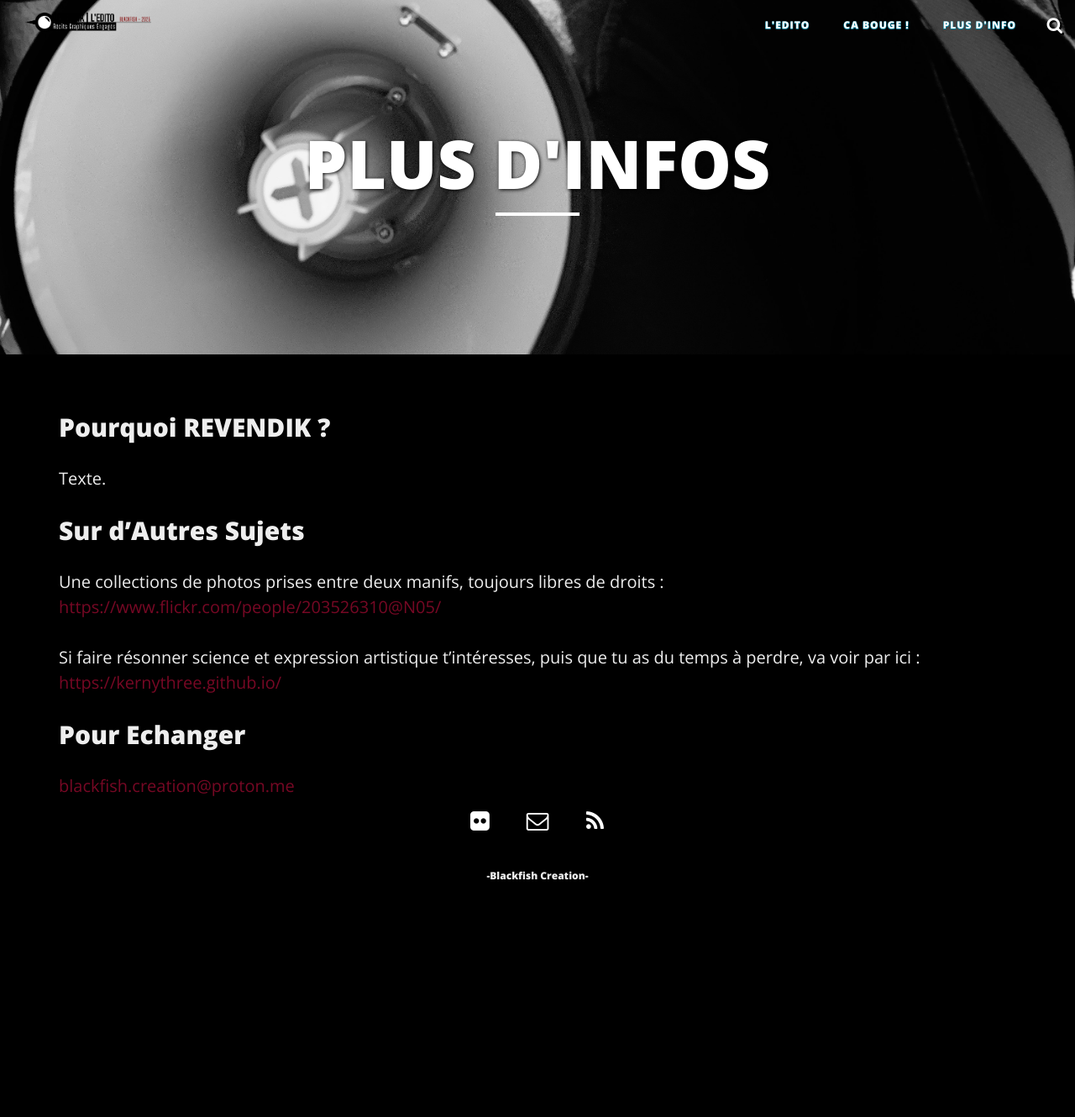
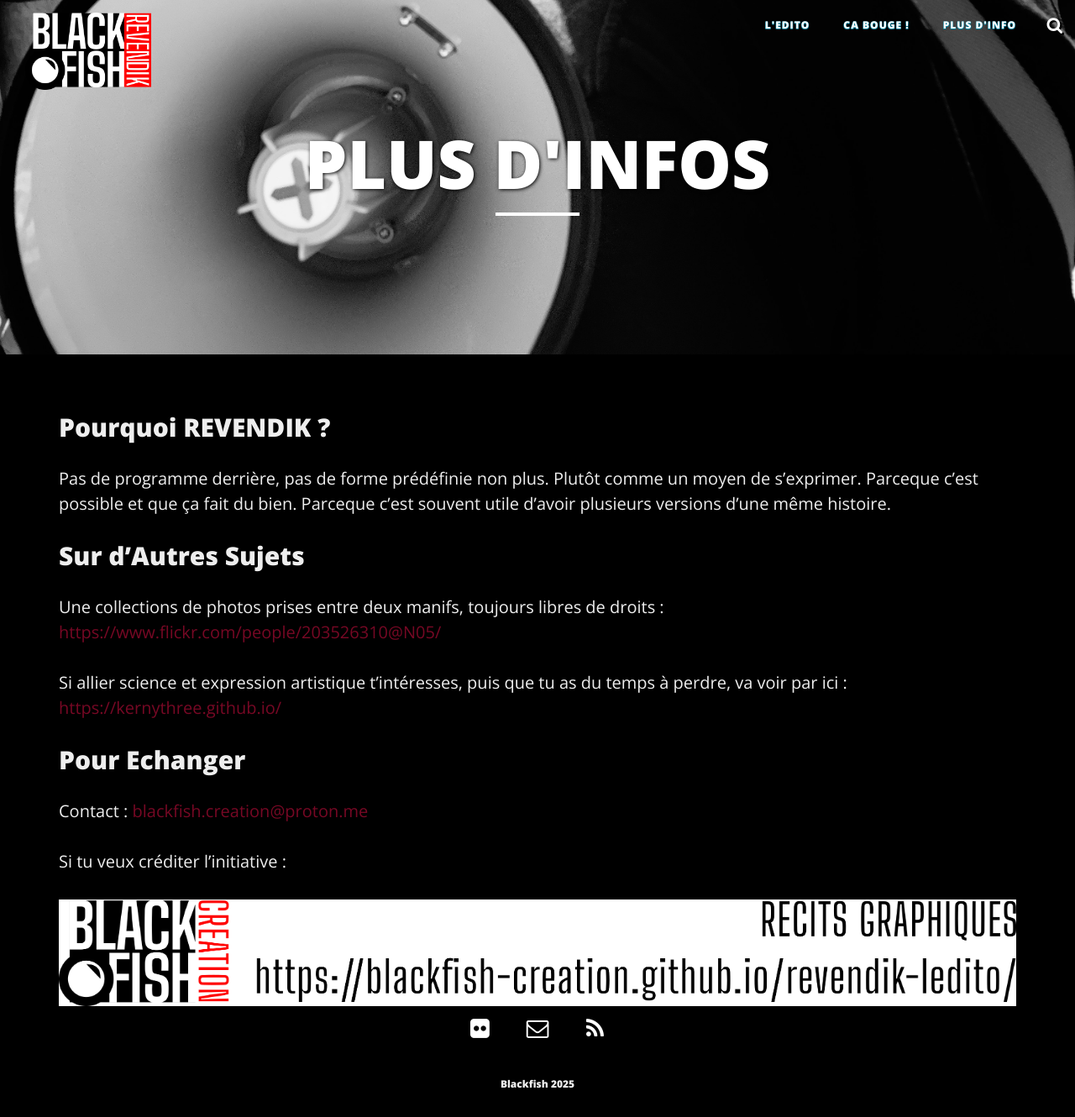
Before and after one commit to blackfish-creation/revendik-ledito, a Jekyll site: the page built from info/index.md, in a window 1280 px wide. Shown: the whole page at 84% size. Built offline with Jekyll 4.4.1, drawn with Linux system fonts in a browser that asks for light colours; nearby versions of some CDN libraries; before the commit the page ends 1082 px from its top, so only the background shows below that.

Commit message:
updates logo, footer text + redirect with true github page

```diff
--- a/_config.yml
+++ b/_config.yml
@@ -37,12 +37,19 @@
 #   - JOURNAL: "https://blackfish-creation.github.io/revendik-ledito/journal/"
 #   - ABOUT: "https://blackfish-creation.github.io/revendik-ledito/about/"
 
-# Internal nav
+# # Internal nav (LOCAL DEPLOYMENT!)
+# nav:
+#   - L'EDITO: "http://127.0.0.1:4000/revendik-ledito/ledito/"
+#   - CA BOUGE !: "http://127.0.0.1:4000/revendik-ledito/cabouge/"
+#   - PLUS D'INFO: "http://127.0.0.1:4000/revendik-ledito/info/"
+# #  - GALLERY: "http://127.0.0.1:4000/revendik-ledito/gallery/"
+
+# Internal nav (copy from local test)
 nav:
-  - L'EDITO: "http://127.0.0.1:4000/revendik-ledito/ledito/"
-  - CA BOUGE !: "http://127.0.0.1:4000/revendik-ledito/cabouge/"
-  - PLUS D'INFO: "http://127.0.0.1:4000/revendik-ledito/info/"
-#  - GALLERY: "http://127.0.0.1:4000/revendik-ledito/gallery/"
+  - L'EDITO: "https://blackfish-creation.github.io/revendik-ledito/ledito/"
+  - CA BOUGE !: "https://blackfish-creation.github.io/revendik-ledito/cabouge/"
+  - PLUS D'INFO: "https://blackfish-creation.github.io/revendik-ledito/info/"
+#  - GALLERY: "https://blackfish-creation.github.io/revendik-ledito/gallery/"
 
 # All translation keys
 translations:
--- a/_includes/footer.html
+++ b/_includes/footer.html
@@ -84,7 +84,7 @@
                     </li>
                 </ul>
 
-<center><h6><p>-Blackfish Creation-</a></p></h6></center>
+<center><h6><p>Blackfish 2025</a></p></h6></center>
             </div>
         </div>
     </div>
--- a/index.html
+++ b/index.html
@@ -3,7 +3,7 @@
 main-title: "REVENDIK | L'EDITO"
 subtitle: "Nous sommes saturés d'éditorialistes biberonnés à la parole gouvernementale, qui se prennent pour des journalistes et monopolisent l’espace.
 Cet édito n’en est qu’un de plus, graphique cette fois, indépendant et à charge, vous l’aurez compris."
-description: "Récits Graphiques Engagés - Blackfish"
+description: "Récits Graphiques Engagés"
 images:
  - image_path: /img/slider/home01.jpg
    gallery-folder: /img/slider/
--- a/info/index.md
+++ b/info/index.md
@@ -8,14 +8,21 @@
 
 ## Pourquoi REVENDIK ?
 
-Texte.
+Pas de programme derrière, pas de forme prédéfinie non plus.
+Plutôt comme un moyen de s'exprimer.
+Parceque c'est possible et que ça fait du bien.
+Parceque c'est souvent utile d'avoir plusieurs versions d'une même histoire.
 
 ## Sur d'Autres Sujets
 
 Une collections de photos prises entre deux manifs, toujours libres de droits : [https://www.flickr.com/people/203526310@N05/](https://www.flickr.com/people/203526310@N05/)
 
-Si faire résonner science et expression artistique t'intéresses, puis que tu as du temps à perdre, va voir par ici : [https://kernythree.github.io/](https://kernythree.github.io/)
+Si allier science et expression artistique t'intéresses, puis que tu as du temps à perdre, va voir par ici : [https://kernythree.github.io/](https://kernythree.github.io/)
 
 ## Pour Echanger
 
-[blackfish.creation@proton.me](blackfish.creation@proton.me)
+Contact : [blackfish.creation@proton.me](blackfish.creation@proton.me)
+
+Si tu veux créditer l'initiative :
+
+![banner](../img/blackfish_creation_banner_white_bg.png)
```
Also changed, not shown: cabouge/index.html (+7 -0 lines), img/blackfish_creation_banner.png (added), img/blackfish_creation_banner_white_bg.png (added), logo.png.
